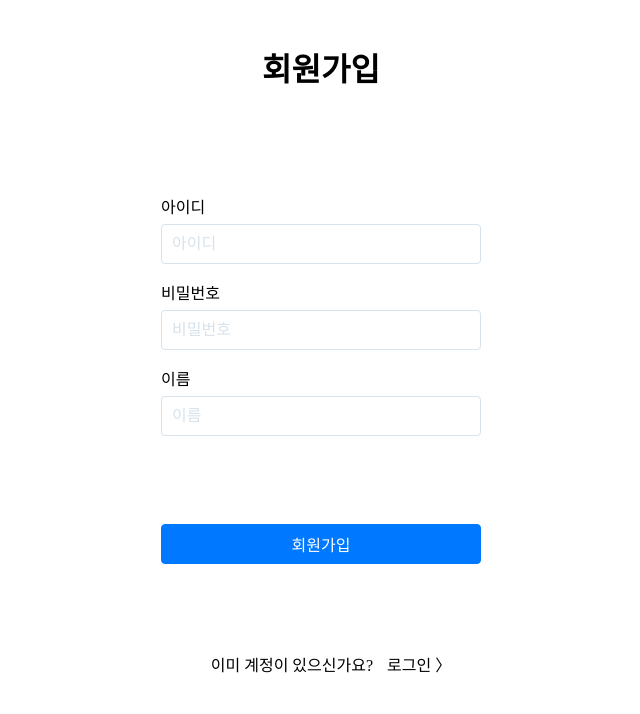
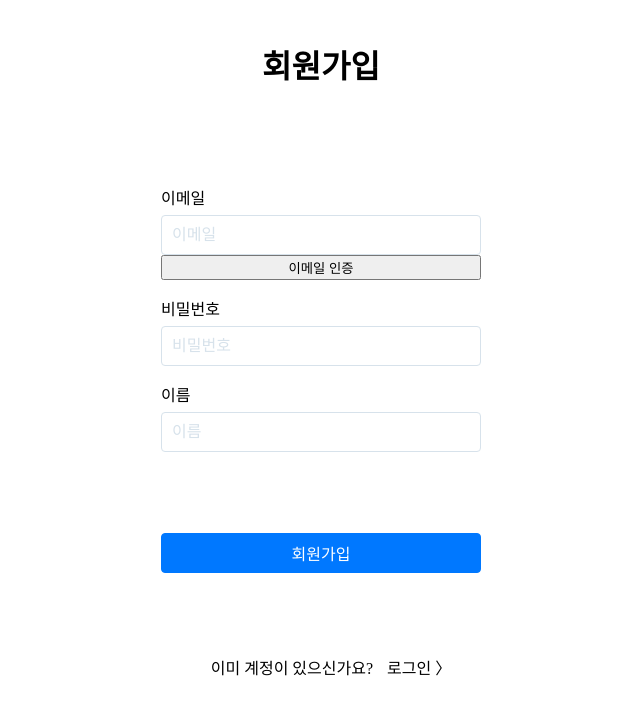
Before and after one commit to D-Store/D-store-practice, a React (Create React App) app: page /signUp in a window 1280 px wide. Shown: the top 714 px of the page, without its empty margins (319-959 px from the left). Built offline with nearby package versions, Linux system fonts and the light colour scheme.

Commit message:
[ADD] authEmail

```diff
--- a/src/assets/API/AuthApi.js
+++ b/src/assets/API/AuthApi.js
@@ -20,6 +20,11 @@ class AuthApi {
 
     return response;
   }
+
+  async authEmail(email) {
+    const response = await axios.get(`${SERVER}/auth/send/email?mail=${email}`);
+    return response;
+  }
 }
 
 export default new AuthApi();
--- a/src/components/SignUp/SignUp.css
+++ b/src/components/SignUp/SignUp.css
@@ -59,6 +59,7 @@
 }
 
 .signUp-form-button-item {
+  transition: 0.2s ease-in;
   background-color: #0078ff;
   border: 1px solid #0078ff;
   border-radius: 0.25rem;
@@ -69,7 +70,13 @@
   height: 40px;
   box-sizing: border-box;
   outline: none;
+  cursor: pointer;
 }
+
+.signUp-form-button-item:hover {
+  background-color: #3995ff;
+}
+
 .signUp-form-signIn-itme-after {
   text-decoration: none;
   margin-left: 10px;
--- a/src/components/SignUp/SignUp.jsx
+++ b/src/components/SignUp/SignUp.jsx
@@ -12,26 +12,27 @@ const SignUp = ({
   emailInput,
   passwordInput,
   nameInput,
-  genderIdInput,
   handleSignUp,
   emailError,
   passwordError,
   nameError,
+  handleAuthEmail,
 }) => {
   return (
     <div className="signUp">
       <div className="signUp-form">
         <div className="signUp-form-title">회원가입</div>
         <div className="signUp-form-input">
-          <div className="signUp-form-input-title">아이디</div>
+          <div className="signUp-form-input-title">이메일</div>
           <input
             className="signUp-form-input-item"
             type="text"
             ref={emailInput}
-            placeholder="아이디"
+            placeholder="이메일"
             onChange={e => onChangeEmail(e)}
             value={email}
           />
+          <button onClick={handleAuthEmail}>이메일 인증</button>
           <div ref={emailError} className="signUp-form-input-error hidden">
             아이디를 입력해주세요
           </div>
--- a/src/containers/SignUp/SignUpContainer.jsx
+++ b/src/containers/SignUp/SignUpContainer.jsx
@@ -29,6 +29,34 @@ const SignUpContainer = () => {
   const onChangeUserName = e => {
     setName(e.target.value);
   };
+
+  const handleAuthEmail = async () => {
+    try {
+      const response = await AuthApi.authEmail(email);
+      console.log(response);
+    } catch (err) {
+      console.log(err);
+    }
+  };
+
+  //회원가입
+  const handleSignUp = async () => {
+    //입력 유무 확인
+    if (!email || !password || !name) {
+      alert("아직 작성하지 않은 사항이 있습니다.");
+      return;
+    }
+    //회원가입 시도
+    try {
+      const response = await AuthApi.signUp(email, password, name);
+      alert("회원가입을 성공하였습니다.");
+      console.log(response.status);
+      history.push("/");
+    } catch (err) {
+      console.log(err);
+      alert("회원가입을 실패하였습니다.");
+    }
+  };
   //Enter 시 포커싱 & 에러메세지
   useEffect(() => {
     const listener = e => {
@@ -56,18 +84,6 @@ const SignUpContainer = () => {
       document.removeEventListener("keydown", listener);
     };
   }, [email, password, name]);
-  //회원가입
-  const handleSignUp = async () => {
-    try {
-      const response = await AuthApi.signUp(email, password, name);
-      alert("회원가입을 성공하였습니다.");
-      console.log(response.status);
-      history.push("/");
-    } catch (err) {
-      console.log(err);
-      alert("회원가입을 실패하였습니다.");
-    }
-  };
   //에러메세지 제거
   const hiddenError = () => {
     emailError.current.classList.add("hidden");
@@ -90,6 +106,7 @@ const SignUpContainer = () => {
       emailError={emailError}
       passwordError={passwordError}
       nameError={nameError}
+      handleAuthEmail={handleAuthEmail}
     />
   );
 };
```
